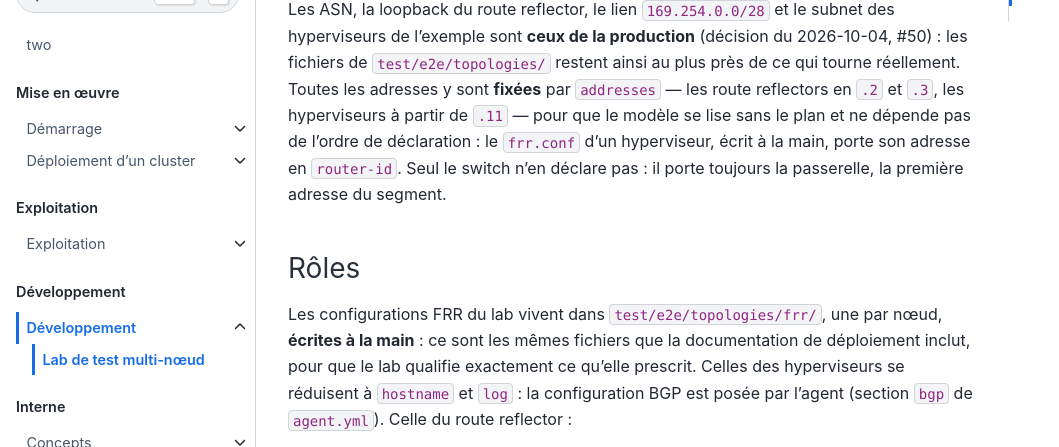
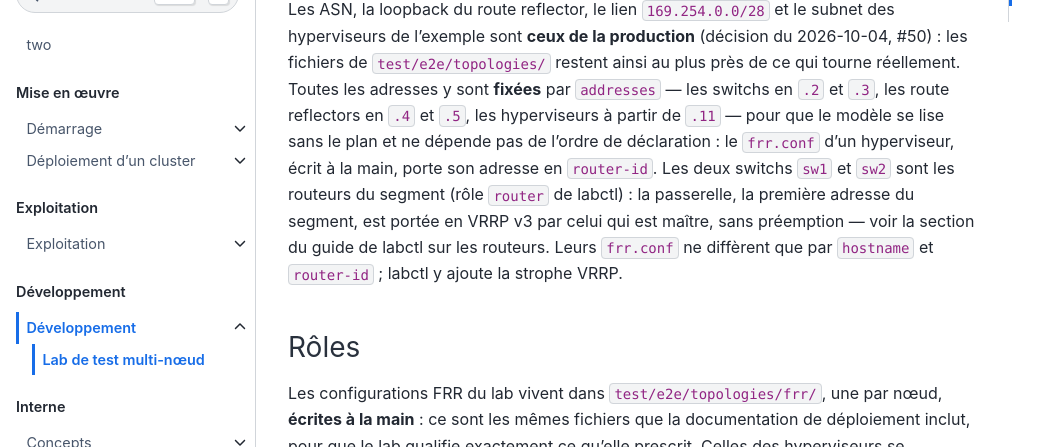
Before and after one commit to GnomeZworc/two-mirror, a Sphinx documentation site: the page built from docs/developpement/lab.rst, in a window 1280 px wide and 900 px high, scrolled down 1577 px, cut to the strip 181-628 px from the top of the window. Shown: the whole strip, without its empty margins (0-1059 px from the left). Built offline with Sphinx 7.4.7 and the Sphinx Book theme 1.1.4, drawn with Linux system fonts in a browser that asks for light colours; some of the changed text lies outside the part shown.

Commit message:
f-54: lab: labctl 0.2.0, second switch sw2, passerelle en VRRP, route reflectors en .4 et .5 #54
Signed-off-by: GnomeZworc <nicolas.boufidjeline@g3e.fr>

```diff
--- a/docs/deploiement/routeurs.rst
+++ b/docs/deploiement/routeurs.rst
@@ -59,7 +59,8 @@ Ce qu'elle établit :
   reflector : chaque côté filtre, aucun ne dépend du filtre de l'autre.
 * **Aucune session avec les hyperviseurs** : le routeur leur sert de passerelle, pas de voisin BGP.
 
-Les route reflectors déclarent aussi le second routeur (``169.254.0.2``). La redondance des
+Celle du second routeur (``test/e2e/topologies/frr/sw2.conf``) ne diffère que par ``hostname`` et
+``router-id`` (``169.254.0.2``), que les route reflectors déclarent aussi. La redondance des
 routeurs — et le mécanisme qui fait basculer la passerelle ``192.168.14.1`` — est l'objet de
 `#54 <https://git.g3e.fr/syonad/two/issues/54>`_.
 
--- a/docs/developpement/lab.rst
+++ b/docs/developpement/lab.rst
@@ -72,10 +72,13 @@ et ``evpn-3hv.yml`` (trois, pour ``s8`` et ``s9``). Le format est celui de ``lab
 Les ASN, la loopback du route reflector, le lien ``169.254.0.0/28`` et le subnet des hyperviseurs
 de l'exemple sont **ceux de la production** (décision du 2026-10-04, #50) : les fichiers de
 ``test/e2e/topologies/`` restent ainsi au plus près de ce qui tourne réellement. Toutes les adresses y sont
-**fixées** par ``addresses`` — les route reflectors en ``.2`` et ``.3``, les hyperviseurs à partir de ``.11`` —
-pour que le modèle se lise sans le plan et ne dépende pas de l'ordre de déclaration : le
-``frr.conf`` d'un hyperviseur, écrit à la main, porte son adresse en ``router-id``. Seul le switch
-n'en déclare pas : il porte toujours la passerelle, la première adresse du segment.
+**fixées** par ``addresses`` — les switchs en ``.2`` et ``.3``, les route reflectors en ``.4`` et ``.5``,
+les hyperviseurs à partir de ``.11`` — pour que le modèle se lise sans le plan et ne dépende pas
+de l'ordre de déclaration : le ``frr.conf`` d'un hyperviseur, écrit à la main, porte son adresse en
+``router-id``. Les deux switchs ``sw1`` et ``sw2`` sont les routeurs du segment (rôle ``router`` de
+labctl) : la passerelle, la première adresse du segment, est portée en VRRP v3 par celui qui est
+maître, sans préemption — voir la section du guide de labctl sur les routeurs. Leurs
+``frr.conf`` ne diffèrent que par ``hostname`` et ``router-id`` ; labctl y ajoute la strophe VRRP.
 
 Rôles
 ~~~~~
@@ -182,9 +185,9 @@ Vérifié le 2026-10-04 sur le serveur de lab, topologie ``evpn-2hv``, release `
 
 .. note::
 
-   **Le switch du lab est un routeur Linux avec FRR, par choix.** Il joue le rôle générique de
-   routeur de cluster : passerelle des hyperviseurs, session eBGP avec BFD vers le route reflector,
-   dont il n'accepte que la loopback (``test/e2e/topologies/frr/sw1.conf``). L'équipement réel dépend de qui
+   **Les switchs du lab sont des routeurs Linux avec FRR, par choix.** Ils jouent le rôle générique
+   de routeur de cluster : passerelle des hyperviseurs, sessions eBGP avec BFD vers les route
+   reflectors, dont ils n'acceptent que les loopbacks (``test/e2e/topologies/frr/sw1.conf``). L'équipement réel dépend de qui
    déploie l'infrastructure (MikroTik aujourd'hui ; Cisco, Juniper, Arista… demain) : il n'a besoin
    que de BGP et d'EVPN, et sa configuration propre au constructeur n'a pas sa place dans le lab.
 
```
Also changed, not shown: docs/schemas/architecture-cluster-dark.svg, docs/schemas/architecture-cluster.svg, 4 other files.
